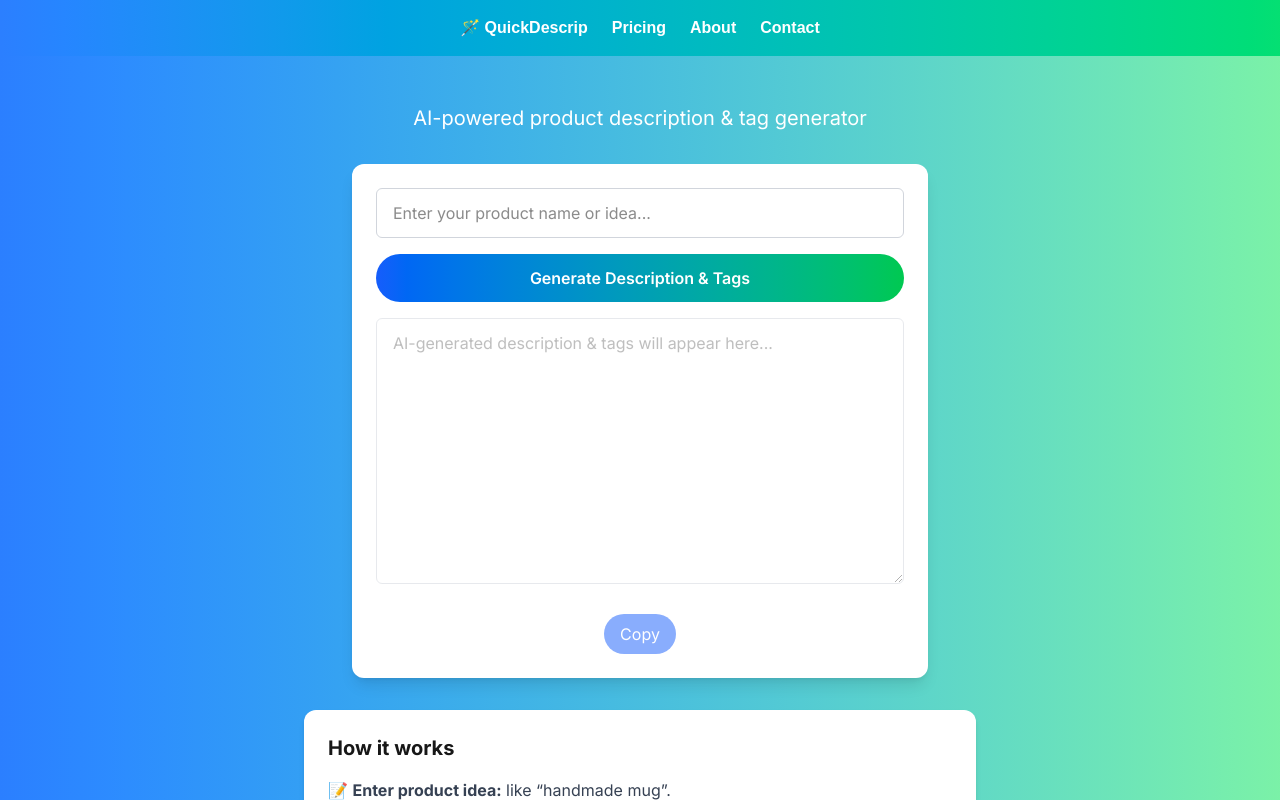
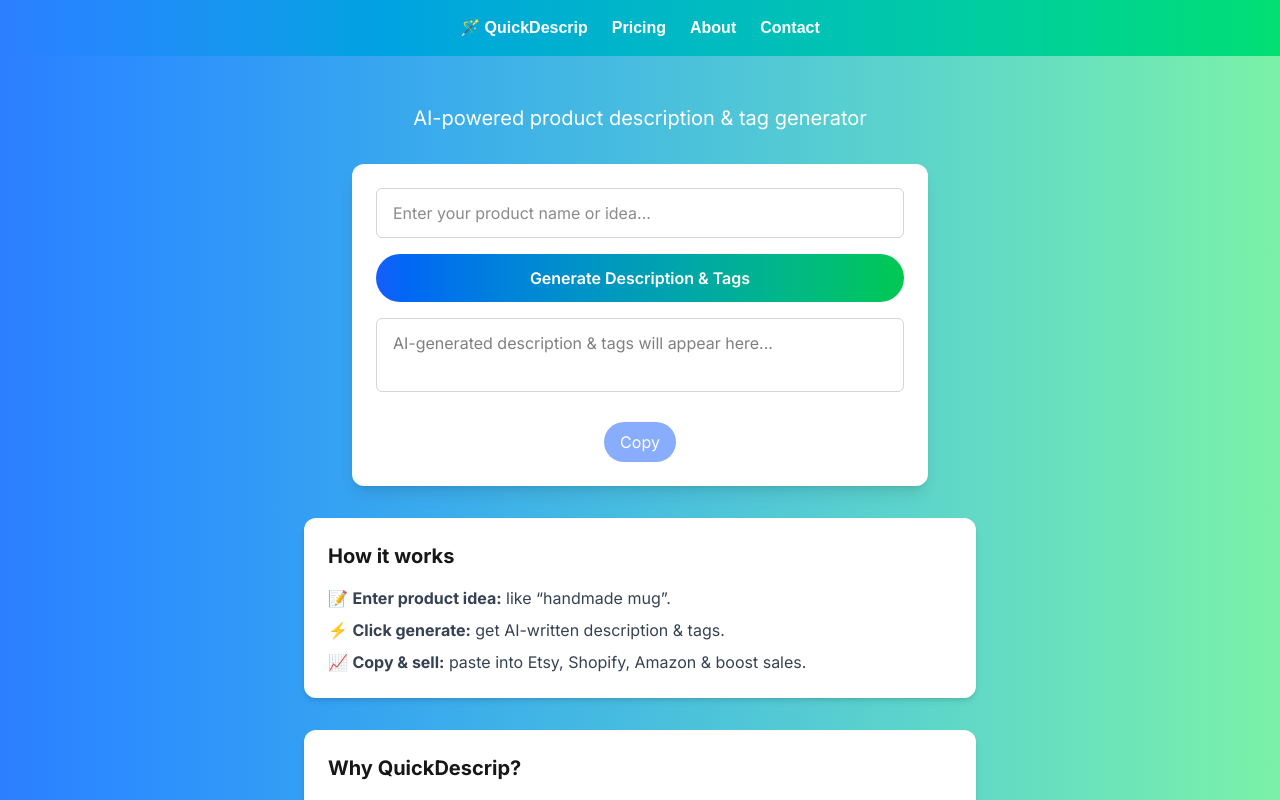
Before and after one commit to neymahs/quickdescrip, a Next.js app: page / in a window 1280 px wide. Shown: the top 800 px of the page. Built offline with nearby package versions, Linux system fonts and the light colour scheme.

Commit message:
Fix output box: auto expand with content

```diff
--- a/src/app/page.tsx
+++ b/src/app/page.tsx
@@ -70,11 +70,12 @@ export default function Home() {
         </button>
 
         <textarea
-          className={`w-full max-w-xl px-4 py-3 rounded-md border border-gray-300 bg-white text-black whitespace-pre-wrap break-words mb-4 transition-opacity duration-500 ${result ? 'opacity-100' : 'opacity-50'}`}
-          rows={10}
+
+          value={result ||''}
           readOnly
-          value={result}
           placeholder="AI-generated description & tags will appear here..."
+          className={`w-full max-w-xl px-4 py-3 rounded-md border border-gray-300 bg-white text-black whitespace-pre-wrap break-words mb-4 transition-all duration-500 resize-none ${result ? 'h-auto' : 'h12'}`}
+          rows={result ? 10 : 2}
         />
 
         <button
```
